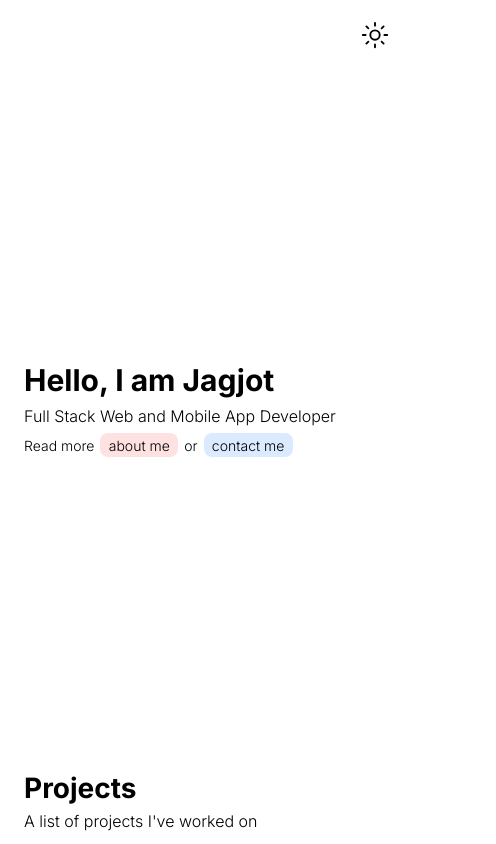
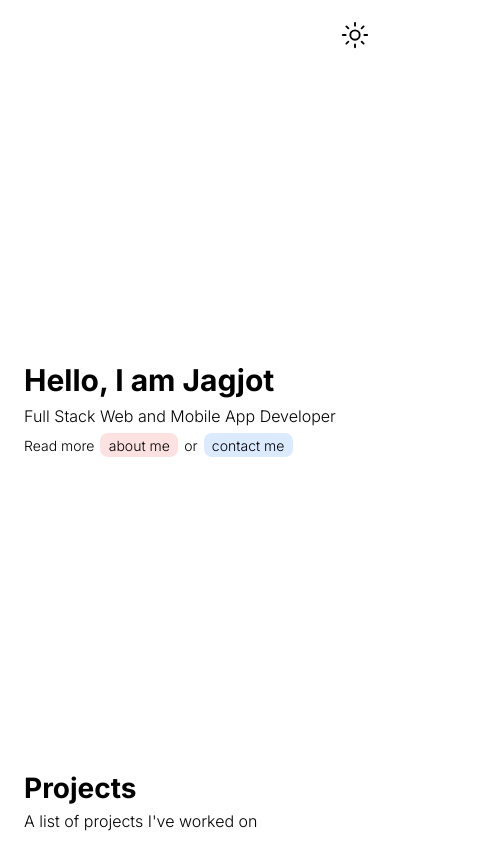
Before and after one commit to jagjot26/Portfolio, a Next.js app: page / in a window 390 px wide. Shown: the top 844 px of the page, 496 px wide, since content can reach past the window. Built offline with nearby package versions, Linux system fonts and the light colour scheme.

Commit message:
minor ui fix

```diff
--- a/components/Footer.tsx
+++ b/components/Footer.tsx
@@ -8,7 +8,7 @@ function Footer() {
       className={`dark:text-white w-full bg-gray-100 dark:bg-gray-800 mt-14 flex flex-col justify-center p-16`}
     >
       <p className="mx-auto text-2xl font-bold">{"Let's get in touch"}</p>
-      <p className="mx-auto mt-6 text-lg font-light">
+      <p className="mx-auto mt-6 text-base md:text-lg font-light">
         Connect for opportunities
       </p>
       <SocialIcons className="mx-auto mt-6" />
--- a/components/StackList.tsx
+++ b/components/StackList.tsx
@@ -14,7 +14,7 @@ function StackList(props: StackListProps): React.ReactElement {
         smallText={true}
         title="Skills"
         description={
-          <div className="flex space-x-1.5">
+          <div className="flex space-x-1.5 flex-wrap">
             {!props.stackList
               ? WorkStack.map((stack) => {
                   const { color, value } = StackInfo[stack];
--- a/components/ThemeIconDiv.tsx
+++ b/components/ThemeIconDiv.tsx
@@ -14,7 +14,7 @@ function ThemeIconDiv() {
     setTheme("dark");
   };
   return (
-    <div className="cursor-pointer w-full pt-5 md:pt-10 md:pr-20 lg:pr-24 ">
+    <div className="cursor-pointer w-full pt-5 md:pt-10 pr-5 md:pr-20 lg:pr-24 ">
       {resolvedTheme === "dark" && (
         <MoonIcon
           className="hover:opacity-60 ml-auto text-3xl lg:text-4xl text-white"
```
